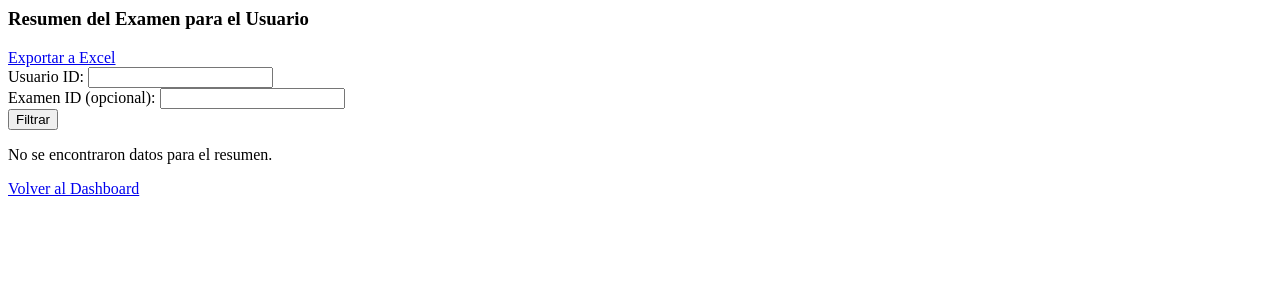
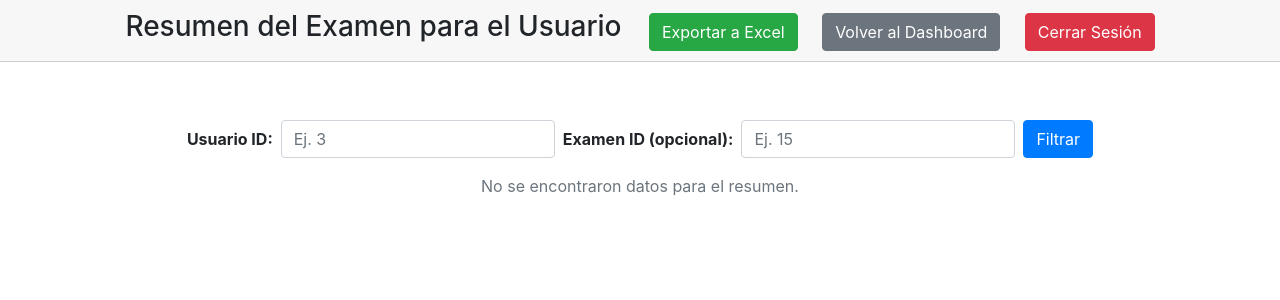
Before and after one commit to edihiho/examenes_app, a Flask app: template templates/admin_resumen_examen.html in a window 1280 px wide. Shown: the top 300 px of the page. Run offline with Flask 3, Linux system fonts and the light colour scheme; the template is opened without the code that fills it, so the values that code supplies are empty; some libraries are stand-ins or nearby versions.

Commit message:
Add files via upload

```diff
--- a/app.py
+++ b/app.py
@@ -515,6 +515,118 @@
 
         return render_template("resumen_usuario.html", resumen=resumen_list, usuario_id=usuario_id)
 
+    @app.route('/admin/exportar_excel_resumen')
+    def exportar_excel_resumen():
+        """
+        Exporta a Excel un resumen de las preguntas incorrectas para un usuario específico.
+        Se esperan los siguientes parámetros de consulta:
+        - usuario_id: ID del usuario (requerido)
+        - exam_id: ID del examen (opcional)
+        El resumen incluye:
+        - Examen ID, Fecha, ID y enunciado de la pregunta,
+        - Respuesta Seleccionada, Respuesta Correcta y el nombre del usuario.
+        """
+        # Verificar que el administrador esté autenticado
+        usuario = session.get('usuario')
+        if not usuario or usuario.get('rol') != 'admin':
+            flash("Acceso denegado.", "error")
+            return redirect(url_for('login'))
+
+        # Obtener parámetros de consulta
+        usuario_id = request.args.get('usuario_id')
+        if not usuario_id:
+            flash("Debe especificar un usuario para exportar.", "error")
+            return redirect(url_for('resumen_examen_usuario'))
+
+        exam_id_filter = request.args.get('exam_id')
+
+        conn = get_connection()
+        try:
+            if os.getenv("DATABASE_URL"):
+                # Uso de PostgreSQL
+                import psycopg2.extras
+                cursor = conn.cursor(cursor_factory=psycopg2.extras.RealDictCursor)
+                query = """
+                    SELECT
+                        e.id AS examen_id,
+                        to_char(e.fecha AT TIME ZONE 'UTC', 'YYYY-MM-DD HH24:MI:SS') AS fecha,
+                        p.id AS pregunta_id,
+                        p.pregunta,
+                        o1.opcion AS respuesta_seleccionada,
+                        (SELECT o2.opcion
+                        FROM opciones o2
+                        WHERE o2.pregunta_id = p.id AND o2.es_correcta = true
+                        LIMIT 1) AS respuesta_correcta,
+                        u.nombre AS usuario_nombre
+                    FROM respuestas r
+                    JOIN examenes e ON r.examen_id = e.id
+                    JOIN preguntas p ON r.pregunta_id = p.id
+                    JOIN opciones o1 ON r.opcion_id = o1.id
+                    JOIN usuarios u ON e.usuario_id = u.id
+                    WHERE e.usuario_id = %s AND o1.es_correcta = false
+                """
+                params = [usuario_id]
+                if exam_id_filter:
+                    query += " AND e.id = %s"
+                    params.append(exam_id_filter)
+            else:
+                # Uso de SQLite
+                cursor = conn.cursor()
+                query = """
+                    SELECT
+                        e.id AS examen_id,
+                        datetime(e.fecha, 'localtime') AS fecha,
+                        p.id AS pregunta_id,
+                        p.pregunta,
+                        o1.opcion AS respuesta_seleccionada,
+                        (SELECT o2.opcion
+                        FROM opciones o2
+                        WHERE o2.pregunta_id = p.id AND o2.es_correcta = 1
+                        LIMIT 1) AS respuesta_correcta,
+                        u.nombre AS usuario_nombre
+                    FROM respuestas r
+                    JOIN examenes e ON r.examen_id = e.id
+                    JOIN preguntas p ON r.pregunta_id = p.id
+                    JOIN opciones o1 ON r.opcion_id = o1.id
+                    JOIN usuarios u ON e.usuario_id = u.id
+                    WHERE e.usuario_id = ? AND o1.es_correcta = 0
+                """
+                params = [usuario_id]
+                if exam_id_filter:
+                    query += " AND e.id = ?"
+                    params.append(exam_id_filter)
+            query += " ORDER BY e.fecha DESC, p.id"
+            cursor.execute(query, params)
+            rows = cursor.fetchall()
+        except Exception as e:
+            print("Error al obtener resumen para exportación:", e)
+            rows = []
+        finally:
+            conn.close()
+
+        # Crear un DataFrame con pandas
+        import pandas as pd
+        if rows:
+            df = pd.DataFrame(rows)
+        else:
+            df = pd.DataFrame(columns=["examen_id", "fecha", "pregunta_id", "pregunta", "respuesta_seleccionada", "respuesta_correcta", "usuario_nombre"])
+
+        # Directorio temporal para guardar el archivo Excel
+        temp_dir = os.path.join(project_root, "temp")
+        if not os.path.exists(temp_dir):
+            os.makedirs(temp_dir)
+        file_path = os.path.join(temp_dir, "resumen_examen.xlsx")
+
+        with pd.ExcelWriter(file_path, engine="xlsxwriter") as writer:
+            df.to_excel(writer, index=False, sheet_name="Resumen")
+
+        return send_file(
+            file_path,
+            as_attachment=True,
+            mimetype="application/vnd.openxmlformats-officedocument.spreadsheetml.sheet",
+            download_name="resumen_examen.xlsx"
+    )
+
     # --- EXPORTAR ESTADÍSTICAS A EXCEL ---
     @app.route('/admin/exportar_excel')
     def exportar_excel_calificacion():
--- a/templates/admin_resumen_examen.html
+++ b/templates/admin_resumen_examen.html
@@ -1,22 +1,56 @@
-<div class="mt-3">
-    <h3 class="text-center">Resumen del Examen para el Usuario {{ usuario.nombre }}</h3>
-
-    <!-- Botón para exportar a Excel -->
-    <div class="text-center mb-3">
-      <a href="{{ url_for('exportar_excel_resumen') }}" class="btn btn-success">
-        Exportar a Excel
-      </a>
+<!DOCTYPE html>
+<html lang="es">
+  <head>
+    <meta charset="UTF-8">
+    <meta name="viewport" content="width=device-width, initial-scale=1">
+    <title>Resumen de Exámenes por Usuario</title>
+    <link rel="stylesheet" href="{{ url_for('static', filename='styles.css') }}">
+    <!-- Bootstrap CSS -->
+    <link rel="stylesheet" href="https://stackpath.bootstrapcdn.com/bootstrap/4.3.1/css/bootstrap.min.css">
+    <style>
+      /* Estilos para fijar el header superior */
+      .fixed-top-header {
+        position: fixed;
+        top: 0;
+        left: 0;
+        width: 100%;
+        background-color: #f7f7f7;
+        z-index: 1050;
+        border-bottom: 1px solid #ccc;
+        padding: 10px 0;
+      }
+      .fixed-top-header h3,
+      .fixed-top-header .btn {
+        margin: 0 10px;
+      }
+      /* Agregar margen superior al contenido para que no quede oculto tras el header */
+      .content-container {
+        margin-top: 120px; /* Ajusta este valor según la altura de tu header fijo */
+      }
+    </style>
+  </head>
+  <body>
+    <!-- Header fijo -->
+    <div class="fixed-top-header text-center">
+      <h3 class="d-inline">Resumen del Examen para el Usuario {{ usuario.nombre }}</h3>
+      <div class="d-inline">
+        <a href="{{ url_for('exportar_excel_resumen') }}" class="btn btn-success">Exportar a Excel</a>
+        <a href="{{ url_for('admin_dashboard') }}" class="btn btn-secondary">Volver al Dashboard</a>
+        <a href="{{ url_for('logout') }}" class="btn btn-danger" onclick="return confirm('¿Está seguro de cerrar sesión?');">Cerrar Sesión</a>
+      </div>
     </div>
 
+    <!-- Contenedor de contenido desplazable -->
+    <div class="container content-container">
       <!-- Formulario para filtrar por usuario y examen -->
       <form method="get" action="{{ url_for('resumen_examen_usuario') }}" class="form-inline justify-content-center mb-3">
         <div class="form-group mr-2">
-        <label for="usuario_id" class="mr-2">Usuario ID:</label>
-        <input type="number" name="usuario_id" id="usuario_id" class="form-control" required>
+          <label for="usuario_id" class="mr-2 font-weight-bold">Usuario ID:</label>
+          <input type="number" name="usuario_id" id="usuario_id" class="form-control" placeholder="Ej. 3" required>
         </div>
         <div class="form-group mr-2">
-        <label for="exam_id" class="mr-2">Examen ID (opcional):</label>
-        <input type="number" name="exam_id" id="exam_id" class="form-control">
+          <label for="exam_id" class="mr-2 font-weight-bold">Examen ID (opcional):</label>
+          <input type="number" name="exam_id" id="exam_id" class="form-control" placeholder="Ej. 15">
         </div>
         <button type="submit" class="btn btn-primary">Filtrar</button>
       </form>
@@ -57,13 +91,13 @@
           </div>
         {% endfor %}
       {% else %}
-      <p class="text-center">No se encontraron datos para el resumen.</p>
+        <p class="text-center text-muted">No se encontraron datos para el resumen.</p>
       {% endif %}
+    </div>
 
-    <!-- Botón para volver al Dashboard -->
-    <div class="text-center mt-4">
-      <a href="{{ url_for('admin_dashboard') }}" class="btn btn-secondary">
-        Volver al Dashboard
-      </a>
-    </div>
-  </div>
+    <!-- Inclusión de jQuery, Popper.js y Bootstrap JS -->
+    <script src="https://code.jquery.com/jquery-3.3.1.slim.min.js"></script>
+    <script src="https://cdnjs.cloudflare.com/ajax/libs/popper.js/1.14.7/umd/popper.min.js"></script>
+    <script src="https://stackpath.bootstrapcdn.com/bootstrap/4.3.1/js/bootstrap.min.js"></script>
+  </body>
+</html>
```
Lines whose indentation alone changed are shown as unchanged.
